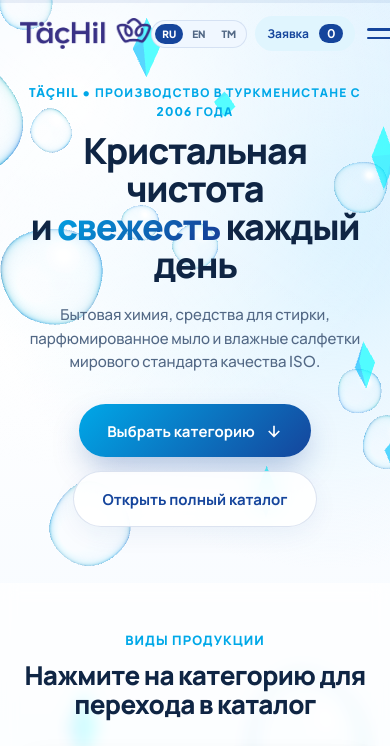
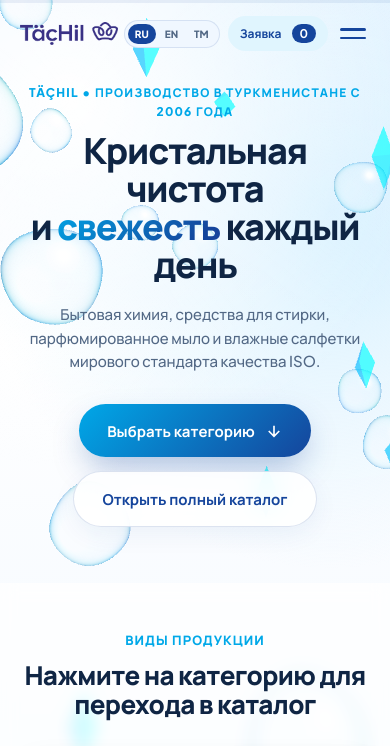
Before and after one commit to l3ader37-stack/tachil, a plain HTML site: page index.html in a window 390 px wide. Shown: the top 746 px of the page. Drawn offline with nearby package versions, Linux system fonts and the light colour scheme; animation ran at ten frames a second.

Commit message:
Update style.css

```diff
--- a/css/style.css
+++ b/css/style.css
@@ -1406,6 +1406,6 @@ button { font-family: inherit; border: none; background: none; cursor: pointer;
 
 @media (max-width: 767px) {
   .logo__img {
-    height: 32px;     /* Размер логотипа на телефоне */
+    height: 24px;     /* Размер логотипа на телефоне */
   }
 }
```
